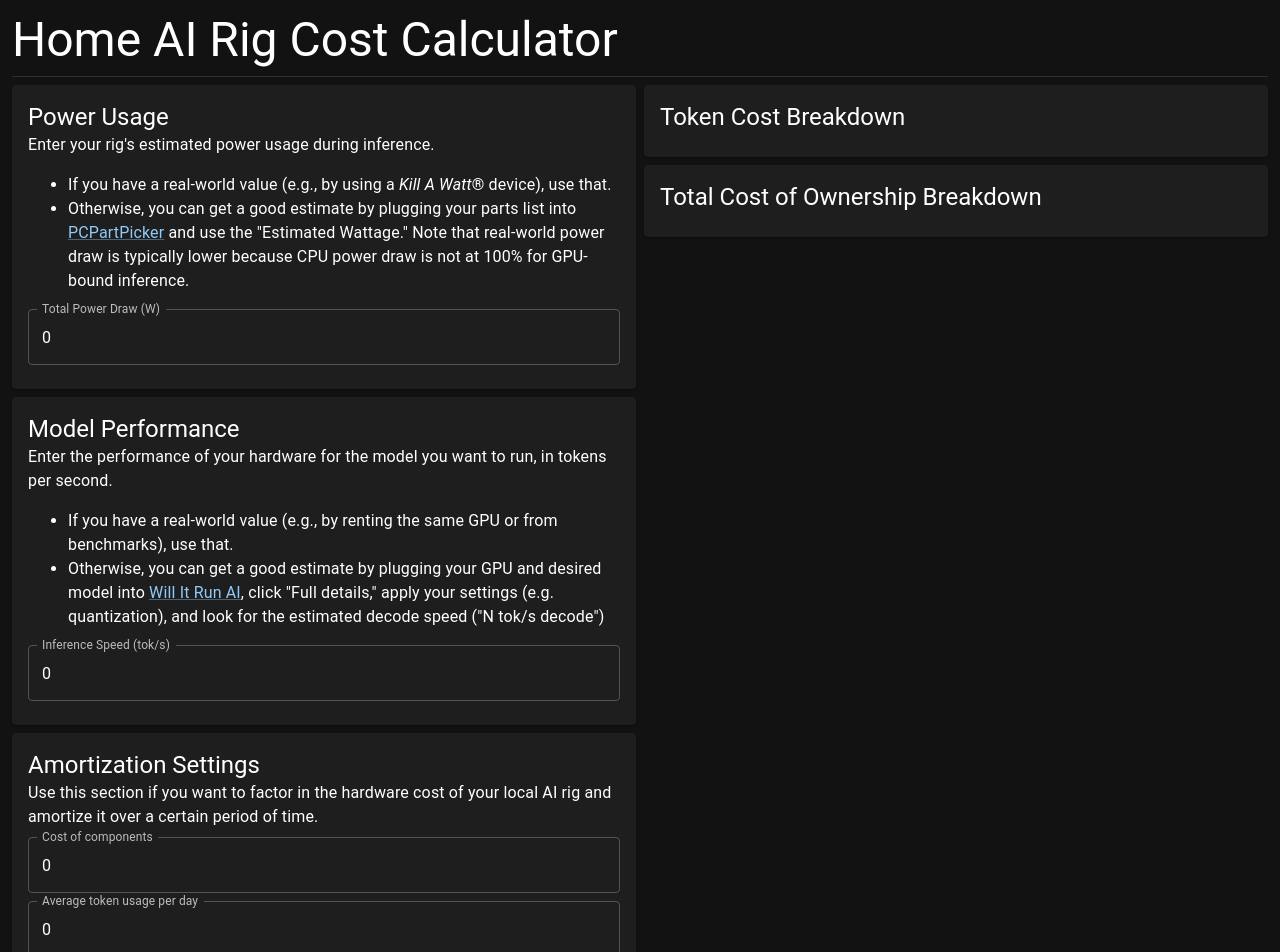
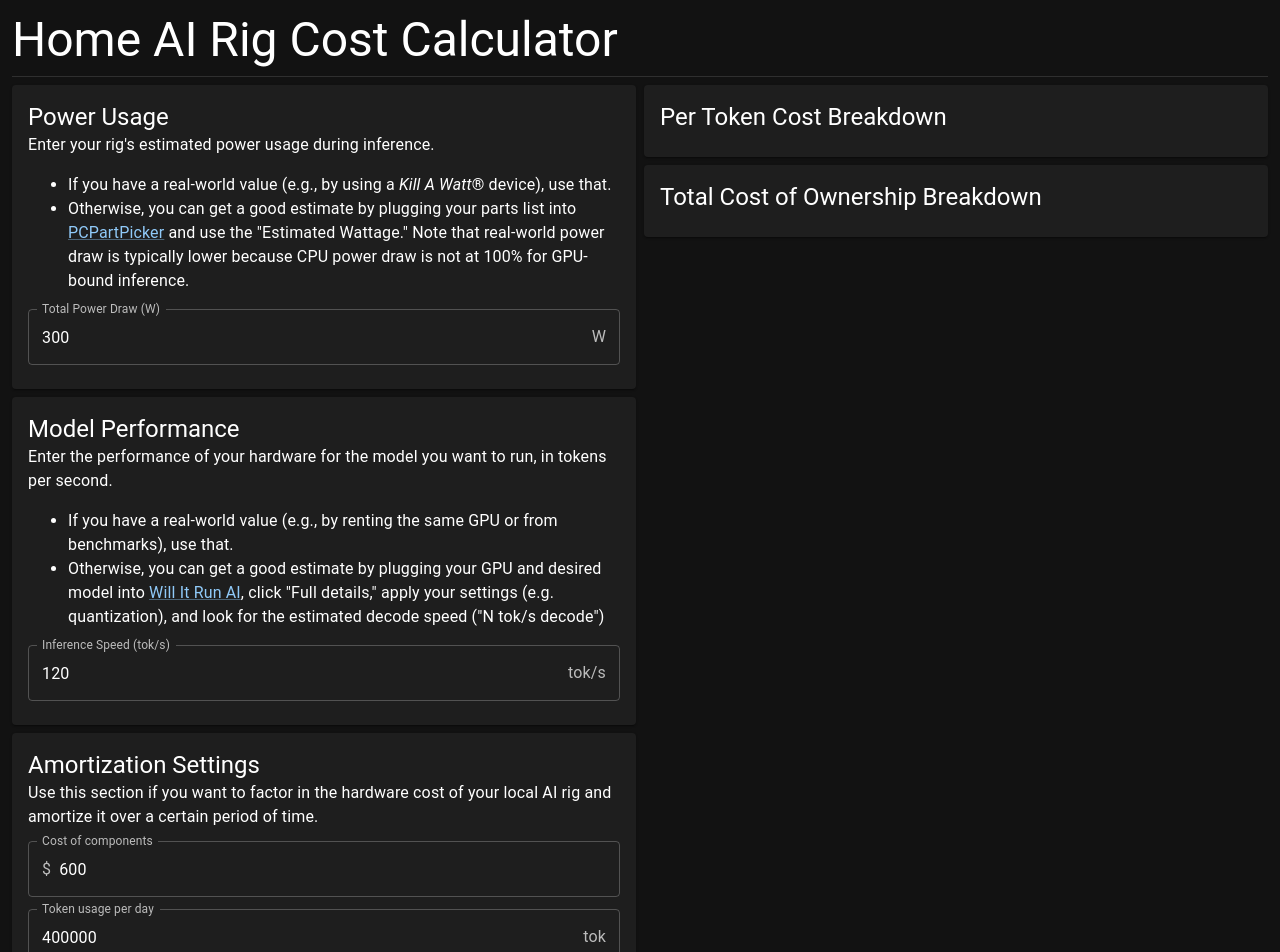
Before and after one commit to gabrianrchua/local-ai-calculator, a React (Vite) app: page / in a window 1280 px wide. Shown: the top 952 px of the page. Built offline with nearby package versions, Linux system fonts and the light colour scheme.

Commit message:
feat: add labels to inputs

```diff
--- a/index.html
+++ b/index.html
@@ -4,7 +4,7 @@
     <meta charset="UTF-8" />
     <link rel="icon" type="image/svg+xml" href="/favicon.svg" />
     <meta name="viewport" content="width=device-width, initial-scale=1.0" />
-    <title>local-ai-calculator</title>
+    <title>Home AI Rig Cost Calculator</title>
   </head>
   <body>
     <div id="root"></div>
--- a/src/pages/Home.tsx
+++ b/src/pages/Home.tsx
@@ -3,6 +3,7 @@ import {
   Card,
   CardContent,
   Divider,
+  InputAdornment,
   Link,
   TextField,
   Typography,
@@ -11,19 +12,19 @@ import {
 import styles from './Home.module.css';
 import { useState } from 'react';
 
-const isNumber = (value: string) => {
+const isNumber = (value: string): boolean => {
   return !Number.isNaN(parseInt(value, 10)) && value !== '';
 };
 
 export const HomePage = () => {
-  const [powerDraw, setPowerDraw] = useState<string>('0');
+  const [powerDraw, setPowerDraw] = useState<string>('300');
   const [powerDrawError, setPowerDrawError] = useState<boolean>(false);
-  const [inferenceSpeed, setInferenceSpeed] = useState<string>('0');
+  const [inferenceSpeed, setInferenceSpeed] = useState<string>('120');
   const [inferenceSpeedError, setInferenceSpeedError] =
     useState<boolean>(false);
-  const [hardwareCost, setHardwareCost] = useState<string>('0');
+  const [hardwareCost, setHardwareCost] = useState<string>('600');
   const [hardwareCostError, setHardwareCostError] = useState<boolean>(false);
-  const [tokenUsagePerDay, setTokenUsagePerDay] = useState<string>('0');
+  const [tokenUsagePerDay, setTokenUsagePerDay] = useState<string>('400000');
   const [tokenUsagePerDayError, setTokenUsagePerDayError] =
     useState<boolean>(false);
 
@@ -70,6 +71,13 @@ export const HomePage = () => {
                 }}
                 error={powerDrawError}
                 helperText={powerDrawError ? 'Enter a valid number' : ''}
+                slotProps={{
+                  input: {
+                    endAdornment: (
+                      <InputAdornment position="end">W</InputAdornment>
+                    ),
+                  },
+                }}
               />
             </CardContent>
           </Card>
@@ -111,6 +119,13 @@ export const HomePage = () => {
                 }}
                 error={inferenceSpeedError}
                 helperText={inferenceSpeedError ? 'Enter a valid number' : ''}
+                slotProps={{
+                  input: {
+                    endAdornment: (
+                      <InputAdornment position="end">tok/s</InputAdornment>
+                    ),
+                  },
+                }}
               />
             </CardContent>
           </Card>
@@ -132,11 +147,18 @@ export const HomePage = () => {
                 }}
                 error={hardwareCostError}
                 helperText={hardwareCostError ? 'Enter a valid number' : ''}
-                sx={{ marginTop: '8px' }}
+                sx={{ marginTop: '12px' }}
+                slotProps={{
+                  input: {
+                    startAdornment: (
+                      <InputAdornment position="start">$</InputAdornment>
+                    ),
+                  },
+                }}
               />
               <TextField
                 variant="outlined"
-                label="Average token usage per day"
+                label="Token usage per day"
                 fullWidth
                 value={tokenUsagePerDay}
                 onChange={(event) => {
@@ -145,7 +167,14 @@ export const HomePage = () => {
                 }}
                 error={tokenUsagePerDayError}
                 helperText={tokenUsagePerDayError ? 'Enter a valid number' : ''}
-                sx={{ marginTop: '8px' }}
+                sx={{ marginTop: '12px' }}
+                slotProps={{
+                  input: {
+                    endAdornment: (
+                      <InputAdornment position="end">tok</InputAdornment>
+                    ),
+                  },
+                }}
               />
             </CardContent>
           </Card>
@@ -153,7 +182,7 @@ export const HomePage = () => {
         <Box className={styles.childBox}>
           <Card>
             <CardContent>
-              <Typography variant="h5">Token Cost Breakdown</Typography>
+              <Typography variant="h5">Per Token Cost Breakdown</Typography>
             </CardContent>
           </Card>
           <Card>
```
